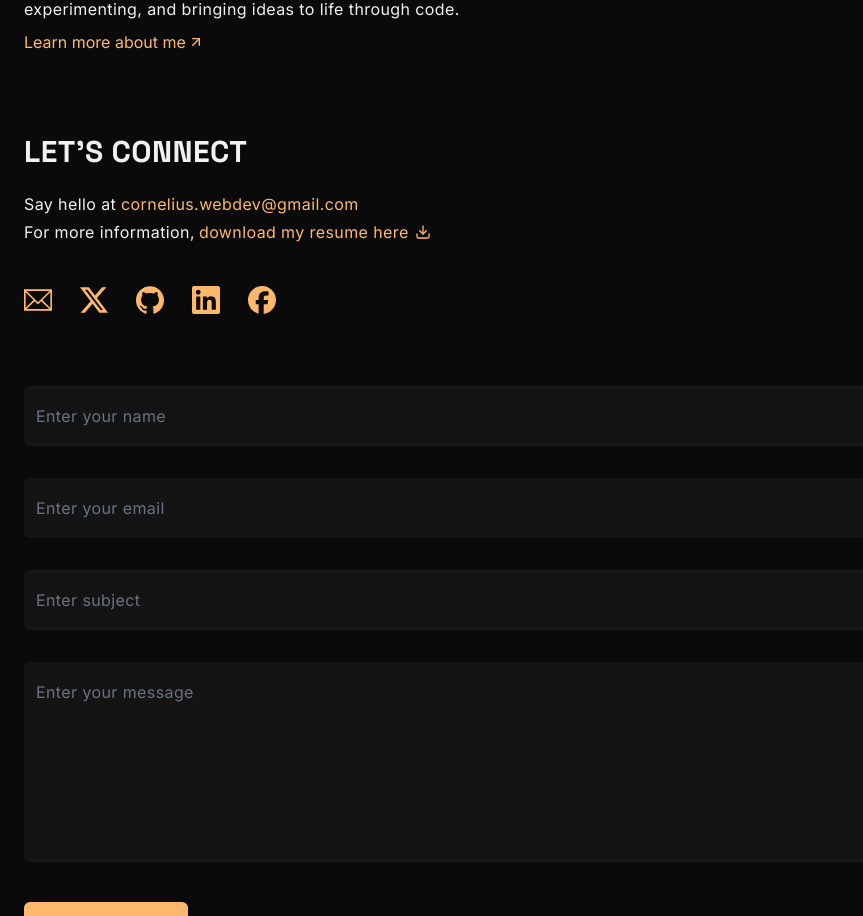
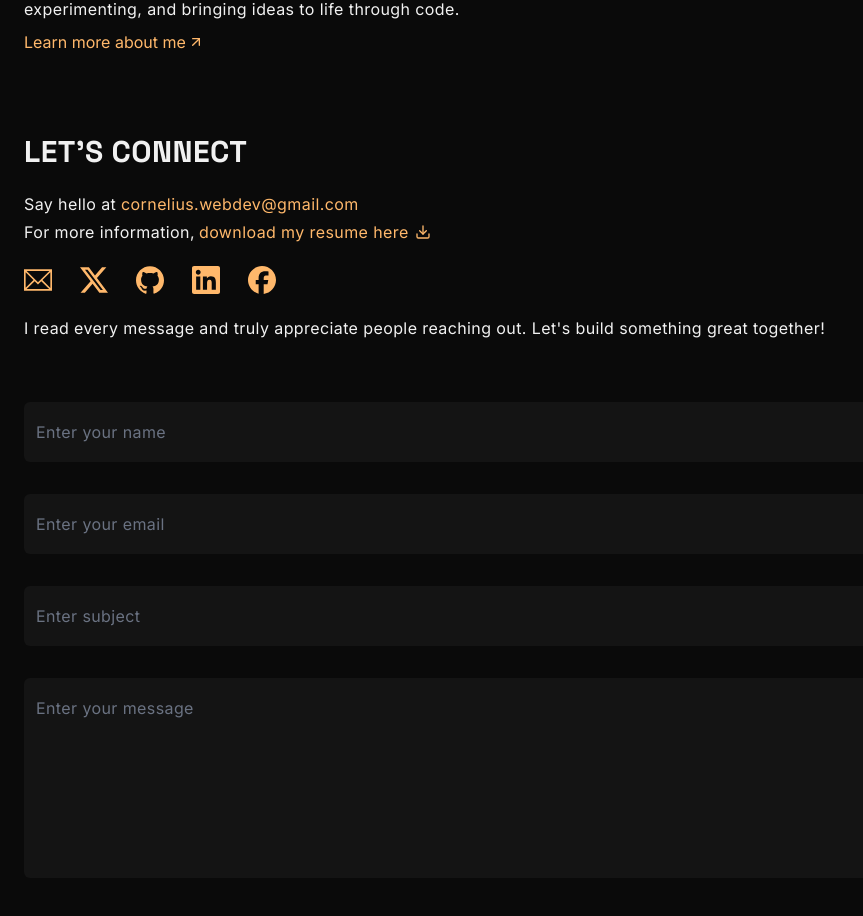
Before and after one commit to corneliusweb/my-portfolio, a Next.js app: page / in a window 1280 px wide. Shown: the part 2819-3735 px from the top of the page, without its empty margins (0-863 px from the left). Built offline with nearby package versions, Linux system fonts and the light colour scheme; no server answers.

Commit message:
chore(prettier): install prettier dev & improve contact message

```diff
--- a/app/actions/contact.ts
+++ b/app/actions/contact.ts
@@ -14,7 +14,7 @@ export const sendContactEmail = async (
 	const subject = formData.get('subject') as string;
 	const message = formData.get('message') as string;
 
-	if (!name.trim() || !email.trim() || !message.trim()) {
+	if (!name || !email || !message) {
 		return { success: false, error: 'Please fill all fields!' };
 	}
 
--- a/components/sections/ContactSection.tsx
+++ b/components/sections/ContactSection.tsx
@@ -5,7 +5,7 @@ import SocialLinks from '../SocialLinks';
 const ContactSection = ({ intro }: { intro?: string }) => {
 	return (
 		<section className='tracking-wide leading-7'>
-			<div>
+			<div className='mb-15'>
 				<h2 className='section-heading'>Let's Connect</h2>
 
 				{intro && <p className='mb-3'>{intro}</p>}
@@ -34,9 +34,14 @@ const ContactSection = ({ intro }: { intro?: string }) => {
 
 				<SocialLinks
 					IconClass='text-2xl text-accent hover:text-accent-hover'
-					ULClass='flex gap-7 mt-10 mb-18'
+					ULClass='flex gap-7 my-5'
 					size={28}
 				/>
+
+				<p>
+					I read every message and truly appreciate people reaching out.
+					Let's build something great together!
+				</p>
 			</div>
 
 			<ContactForm />
--- a/package.json
+++ b/package.json
@@ -27,6 +27,7 @@
     "@types/react-dom": "^19",
     "eslint": "^9",
     "eslint-config-next": "15.5.5",
+    "prettier": "^3.6.2",
     "tailwindcss": "^4",
     "typescript": "^5"
   }
```
Also changed, not shown: 1 other file (tests, documents, lock files or other folders).
